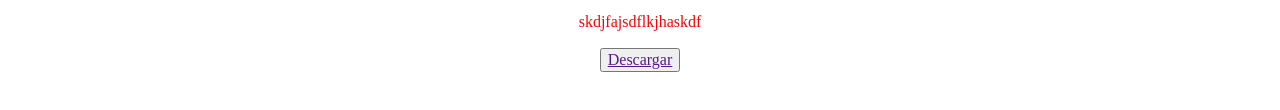
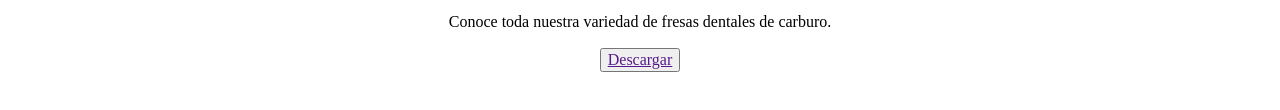
Before and after one commit to etvb/Osi, a plain HTML site: page producto.html in a window 1280 px wide. Shown: the part 208-318 px from the top of the page. Drawn offline with Linux system fonts and the light colour scheme.

Commit message:
cambiando el color de la letra de producto

```diff
--- a/css/estilos.css
+++ b/css/estilos.css
@@ -369,7 +369,7 @@ h1{
 
 .Produc{
 	display: flex;
-	color: red;
+	/*color: red;*/
 	flex-direction: column;
 	align-items: center;
 }
@@ -385,15 +385,14 @@ h1{
 	text-align: center;
 }
 
-.Producto-tipo1, .Producto-tipo2, .Producto-tipo3{
+/*.Producto-tipo1, .Producto-tipo2, .Producto-tipo3{
 	display: flex;
 	flex-wrap: wrap;
-	/*flex-direction: column;*/
 	justify-content: center;
 	margin: auto;
-}
+}*/
 
-.Producto-tipo1{
+/*.Producto-tipo1{
 	width: 60%;
 }
 
@@ -412,13 +411,10 @@ h1{
 	height: 60px;
 	border: 1px solid red;
 	margin: 2px;
-}
+}*/
 
 .items img{
-
-	/*text-align: top;*/
 	width: 100%;
-
 }
 
 .items-figcaption{
--- a/producto.html
+++ b/producto.html
@@ -27,7 +27,7 @@
 
 		<div class="Produc">
 			<h1>PRODUCTOS</h1>
-			<p>skdjfajsdflkjhaskdf</p>
+			<p>Conoce toda nuestra variedad de fresas dentales de carburo.</p>
 			<button><a href="">Descargar</a></button>
 		</div>
 
```
